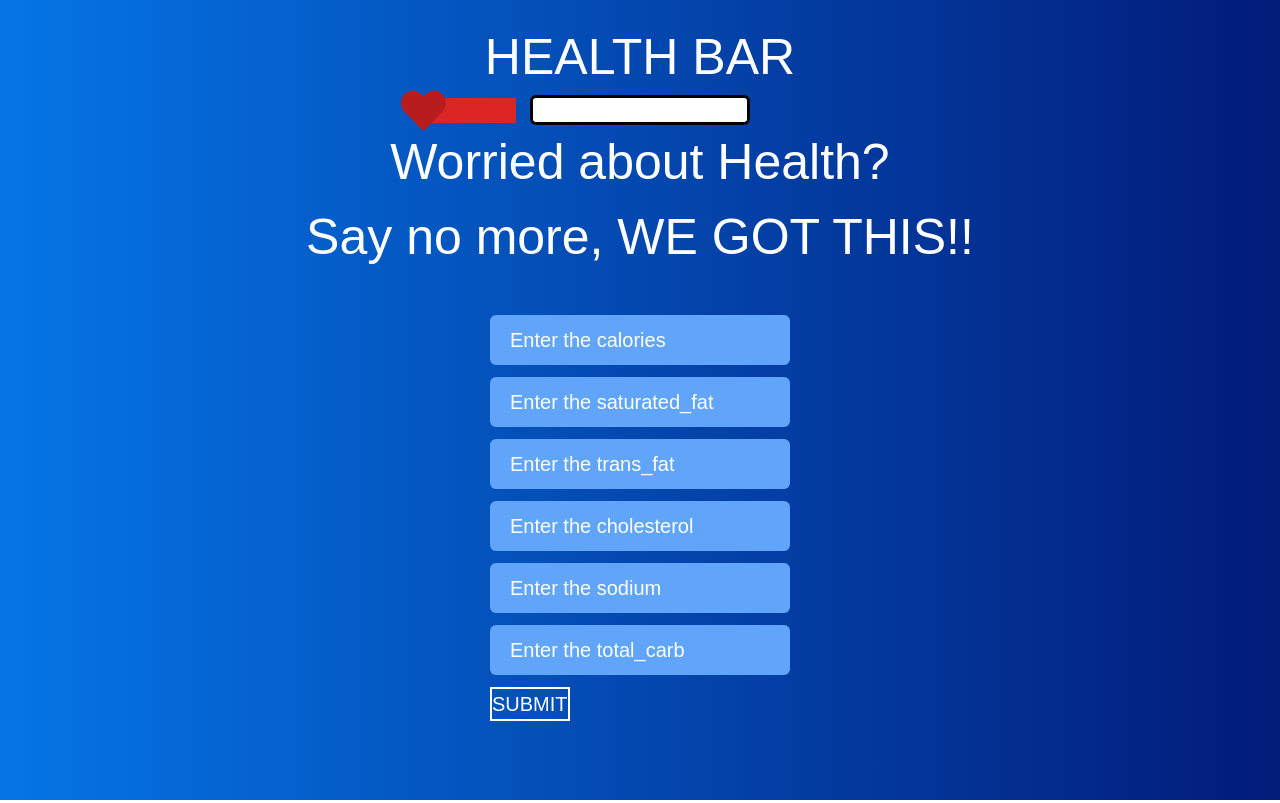
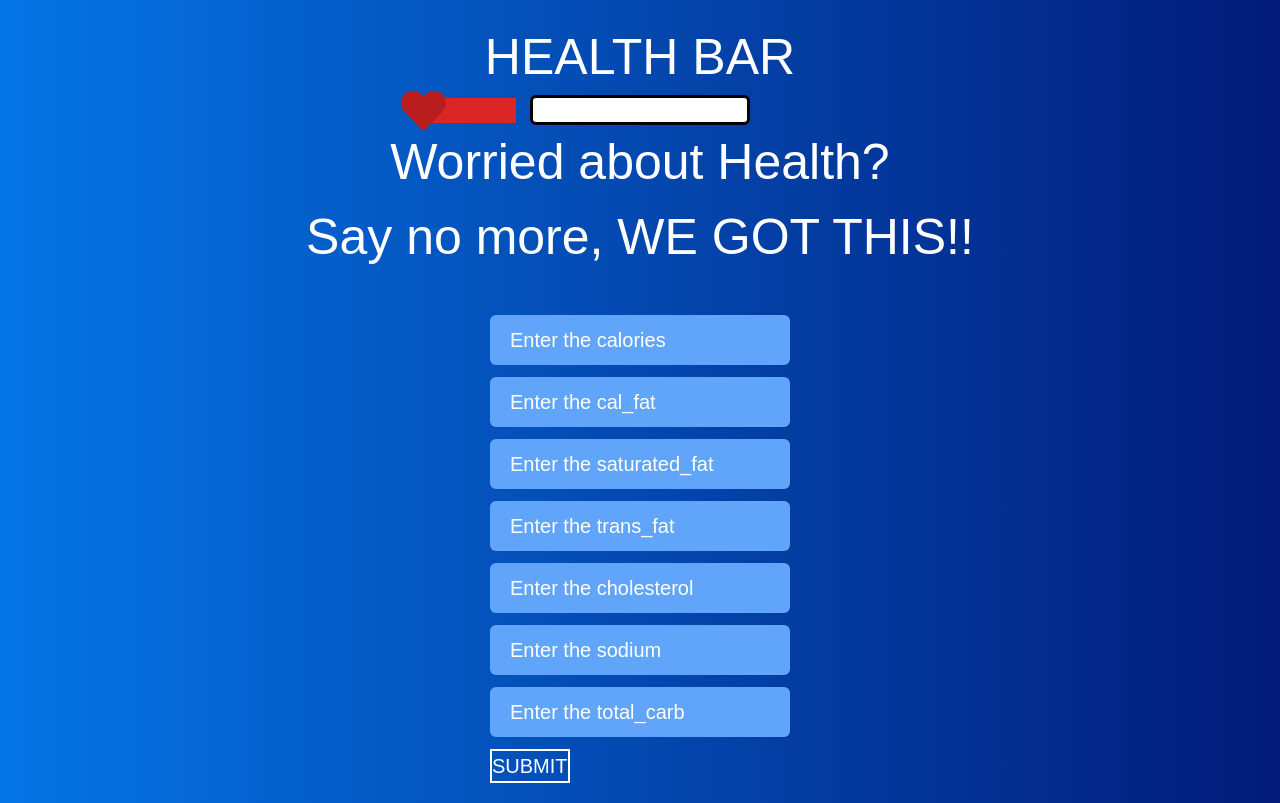
Before and after one commit to ranjithkumar404/Hack-For-Health, a React (Create React App) app: page / in a window 1280 px wide. Built offline with nearby package versions, Linux system fonts and the light colour scheme.

Commit message:
new commit

```diff
--- a/server.js
+++ b/server.js
@@ -1,7 +1,7 @@
 const express = require('express');
 const bodyParser = require('body-parser');
-const { spawn } = require('child_process');
-
+// const { spawn } = require('child_process');
+let {PythonShell} = require('python-shell')
 const app = express();
 const PORT = 5000;
 const cors = require('cors');
@@ -9,7 +9,7 @@ app.use(cors());
 
 app.use(bodyParser.json());
 
-// Endpoint to handle predictions
+//Endpoint to handle predictions
 app.post('/predict', (req, res) => {
   const { calories, calories_from_fat, saturated_fat, trans_fat, cholesterol, sodium, total_carb } = req.body;
 
--- a/src/Components/Home.jsx
+++ b/src/Components/Home.jsx
@@ -1,16 +1,17 @@
-import React, { useEffect, useState } from 'react'
-import { FaHeart } from "react-icons/fa";
+import React, { useEffect, useState } from 'react';
+import { FaHeart } from 'react-icons/fa';
 import axios from 'axios';
 
 const Home = () => {
-  const [cal,setcal]=useState('')
-  const[calfat,setcalfat]=useState('')
-  const[sat,setsat]=useState('')
-  const[tran,settran]=useState('')
-  const[chol,setchol]=useState('')
-  const[sodium,setsodium]=useState('')
-  const[carb,setcarb]=useState('')
-  const [progress,setProgress]=useState(0);
+  const [cal, setCal] = useState('');
+  const [calFat, setCalFat] = useState('');
+  const [sat, setSat] = useState('');
+  const [tran, setTran] = useState('');
+  const [chol, setChol] = useState('');
+  const [sodium, setSodium] = useState('');
+  const [carb, setCarb] = useState('');
+  const [progress, setProgress] = useState(0);
+  const [result, setResult] = useState(null);
   useEffect(() => {
     const intervalId = setInterval(() => {
       if (progress < 200) {
@@ -23,56 +24,117 @@ const Home = () => {
     // Clear the interval when the component unmounts
     return () => clearInterval(intervalId);
   }, [progress]);
-  const submit = () => {
-    axios.post('http://localhost:5000/predict', {
-      calories: cal,
-      calories_from_fat: calfat,
-      saturated_fat: sat,
-      trans_fat: tran,
-      cholesterol: chol,
-      sodium: sodium,
-      total_carb: carb,
+  const submit = (e) => {
+    e.preventDefault();
+
+    const calValue = parseInt(cal, 10);
+    const calFatValue = parseInt(calFat, 10);
+    const satFatValue = parseInt(sat, 10);
+    const tranFatValue = parseInt(tran, 10);
+    const cholValue = parseInt(chol, 10);
+    const sodiumValue = parseInt(sodium, 10);
+    const carbValue = parseInt(carb, 10);
+
+    axios
+      .post(' http://127.0.0.1:5000/predict', {
+        calories: calValue,
+        cal_fat: calFatValue,
+        saturated_fat: satFatValue,
+        trans_fat: tranFatValue,
+        cholesterol: cholValue,
+        sodium: sodiumValue,
+        total_carb: carbValue,
       })
-    .then(response => {
-      console.log("submitted");
-      console.log(response.data.result);
-      // Handle the response as needed
+      .then((response) => {
+        console.log('Submitted');
+        console.log('Result:', response.data);
+
+        // Set the result in the state
+        setResult(response.data);
       })
-    .catch(error => {
-      console.error(error);
+      .catch((error) => {
+        console.error('Error submitting data:', error);
       });
-  }
-
+  };
 
   return (
+   <>
     <div className='flex flex-col space-y-10 justify-center items-center'>
       <div className='text-center text-[50px]'>
         <h1 className='head '>HEALTH BAR</h1>
         <div className='flex  items-center relative justify-center'>
-          <FaHeart className='text-xl z-30 absolute left-[95px] text-red-700' size={45}  />
+          <FaHeart className='text-xl z-30 absolute left-[95px] text-red-700' size={45} />
           <div className='bg-white z-10  border-[3px] border-black w-[220px]  rounded-md h-[30px]'></div>
-          <div style={{width:`${progress}px`}} className='bg-red-600 rounded-l-md z-20 absolute  h-[25px] duration-500  left-[110px]'>
-
-          </div>
+          <div style={{ width: `${progress}px` }} className='bg-red-600 rounded-l-md z-20 absolute  h-[25px] duration-500  left-[110px]'></div>
         </div>
         <p className=''>Worried about Health?</p>
         <p>Say no more, WE GOT THIS!!</p>
       </div>
       <div className='text-[20px] flex flex-col space-y-3'>
-    <input className='bg-blue-400 focus:outline-none p-5 rounded-md placeholder-white w-[300px]  h-[50px]' placeholder='Enter the calories' value={cal} onChange={(e)=>(setcal(e.target.value))} type="text" />
-    <input className='bg-blue-400 focus:outline-none p-5 rounded-md placeholder-white w-[300px]  h-[50px]' placeholder='Enter the saturated_fat' value={calfat} onChange={(e)=>(setcalfat(e.target.value))} type="text" />
-    <input className='bg-blue-400 focus:outline-none p-5 rounded-md placeholder-white w-[300px]  h-[50px]' placeholder='Enter the trans_fat' value={tran} onChange={(e)=>(settran(e.target.value))} type="text" />
-    <input className='bg-blue-400 focus:outline-none p-5 rounded-md placeholder-white w-[300px]  h-[50px]' placeholder='Enter the cholesterol' value={chol}  onChange={(e)=>(setchol(e.target.value))}type="text" />
-    <input className='bg-blue-400 focus:outline-none p-5 rounded-md placeholder-white w-[300px]  h-[50px]' placeholder='Enter the sodium' value={sodium} onChange={(e)=>(setsodium(e.target.value))} type="text" />
-    <input className='bg-blue-400 focus:outline-none p-5 rounded-md placeholder-white w-[300px]  h-[50px]' placeholder='Enter the total_carb' value={carb} onChange={(e)=>(setcarb(e.target.value))} type="text" />
+        <input
+          className='bg-blue-400 focus:outline-none p-5 rounded-md placeholder-white w-[300px]  h-[50px]'
+          placeholder='Enter the calories'
+          value={cal}
+          onChange={(e) => setCal(e.target.value)}
+          type='number'
+        />
+        <input
+          className='bg-blue-400 focus:outline-none p-5 rounded-md placeholder-white w-[300px]  h-[50px]'
+          placeholder='Enter the cal_fat'
+          value={calFat}
+          onChange={(e) => setCalFat(e.target.value)}
+          type='number'
+        />
+        <input
+          className='bg-blue-400 focus:outline-none p-5 rounded-md placeholder-white w-[300px]  h-[50px]'
+          placeholder='Enter the saturated_fat'
+          value={sat}
+          onChange={(e) => setSat(e.target.value)}
+          type='number'
+        />
+        <input
+          className='bg-blue-400 focus:outline-none p-5 rounded-md placeholder-white w-[300px]  h-[50px]'
+          placeholder='Enter the trans_fat'
+          value={tran}
+          onChange={(e) => setTran(e.target.value)}
+          type='number'
+        />
+        <input
+          className='bg-blue-400 focus:outline-none p-5 rounded-md placeholder-white w-[300px]  h-[50px]'
+          placeholder='Enter the cholesterol'
+          value={chol}
+          onChange={(e) => setChol(e.target.value)}
+          type='number'
+        />
+        <input
+          className='bg-blue-400 focus:outline-none p-5 rounded-md placeholder-white w-[300px]  h-[50px]'
+          placeholder='Enter the sodium'
+          value={sodium}
+          onChange={(e) => setSodium(e.target.value)}
+          type='number'
+        />
+        <input
+          className='bg-blue-400 focus:outline-none p-5 rounded-md placeholder-white w-[300px]  h-[50px]'
+          placeholder='Enter the total_carb'
+          value={carb}
+          onChange={(e) => setCarb(e.target.value)}
+          type='number'
+        />
         <form onSubmit={submit}>
           <button className='border-2 border-white' type='submit'>
             SUBMIT
           </button>
         </form>
       </div>
+      {result && (
+        <div className='text-[20px]'>
+          <p>Result: {result.safety}</p>
+          <p>Predicted Value: {result.predicted_value}</p>
         </div>
-  )
-}
+      )}
+    </div>
+   </>
+  );
+};
 
-export default Home
+export default Home;
```
Also changed, not shown: ser.js (added, +12 -0 lines), 2 other files (tests, documents, lock files or other folders). Lines whose indentation alone changed are shown as unchanged.
